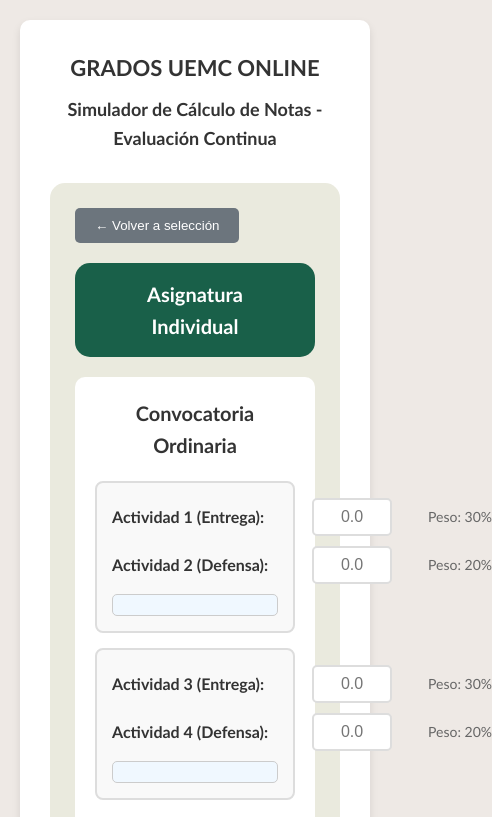
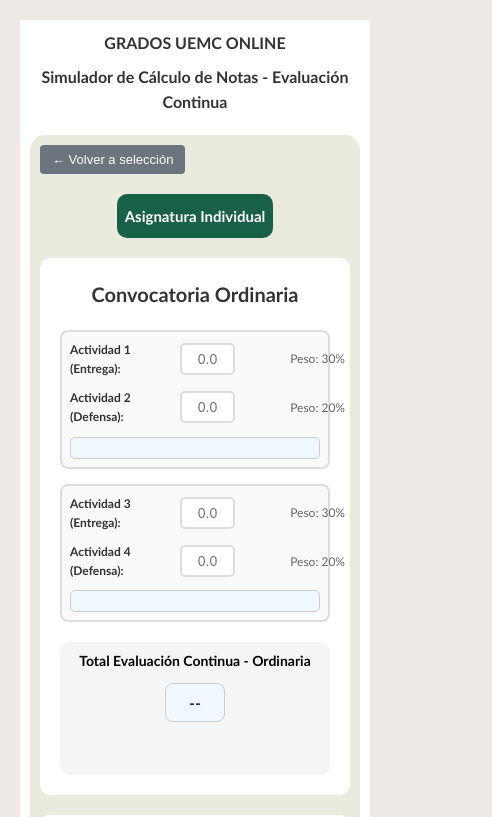
Before and after one commit to SVP-UEMC/simulador-notas-uemc, a plain HTML site: page index.html in a window 390 px wide. Both pictures are taken after a click on the button "Asignatura Individual". Shown: the top 817 px of the page, 492 px wide, since content can reach past the window. Drawn offline with Linux system fonts and the light colour scheme.

Commit message:
Update index.html
Responsive adaptation

```diff
--- a/index.html
+++ b/index.html
@@ -173,7 +173,7 @@
             margin-top: 10px;
             font-size: 14px;
             color: #333;
-            font-style: italic;
+            font-: italic;
         }
 
         .total-container {
@@ -249,6 +249,64 @@
             color: white;
             font-weight: bold;
         }
+    /*RESPONSIVE MOBILE*/
+@media (max-width: 600px) {
+    .container {
+        padding: 10px !important;
+        border-radius: 0 !important;
+        box-shadow: none !important;
+        max-width: 100vw !important;
+    }
+    .main-title, .sub-title {
+        font-size: 16px !important;
+        margin-bottom: 8px !important;
+    }
+    .selection-container {
+        flex-direction: column !important;
+        gap: 15px !important;
+    }
+    .type-button {
+        font-size: 14px !important;
+        min-width: unset !important;
+        padding: 14px 10px !important;
+        border-radius: 10px !important;
+    }
+    .type-badge {
+        font-size: 15px !important;
+        padding: 10px 8px !important;
+        border-radius: 10px !important;
+    }
+    .calculator {
+        padding: 10px !important;
+    }
+    .total-container {
+        padding: 8px !important;
+    }
+    .activity-pair {
+        padding: 8px !important;
+    }
+    .activity-label, .peso-text {
+        font-size: 12px !important;
+        min-width: 110px !important;
+    }
+    .activity-input {
+        width: 55px !important;
+        font-size: 14px !important;
+        padding: 6px !important;
+    }
+    .total-label {
+        font-size: 14px !important;
+    }
+    .total-value {
+        font-size: 16px !important;
+        min-width: 60px !important;
+        padding: 6px 4px !important;
+    }
+    .back-button {
+        font-size: 13px !important;
+        padding: 7px 12px !important;
+        border-radius: 4px !important;
+    }
     </style>
 </head>
 <body>
```
